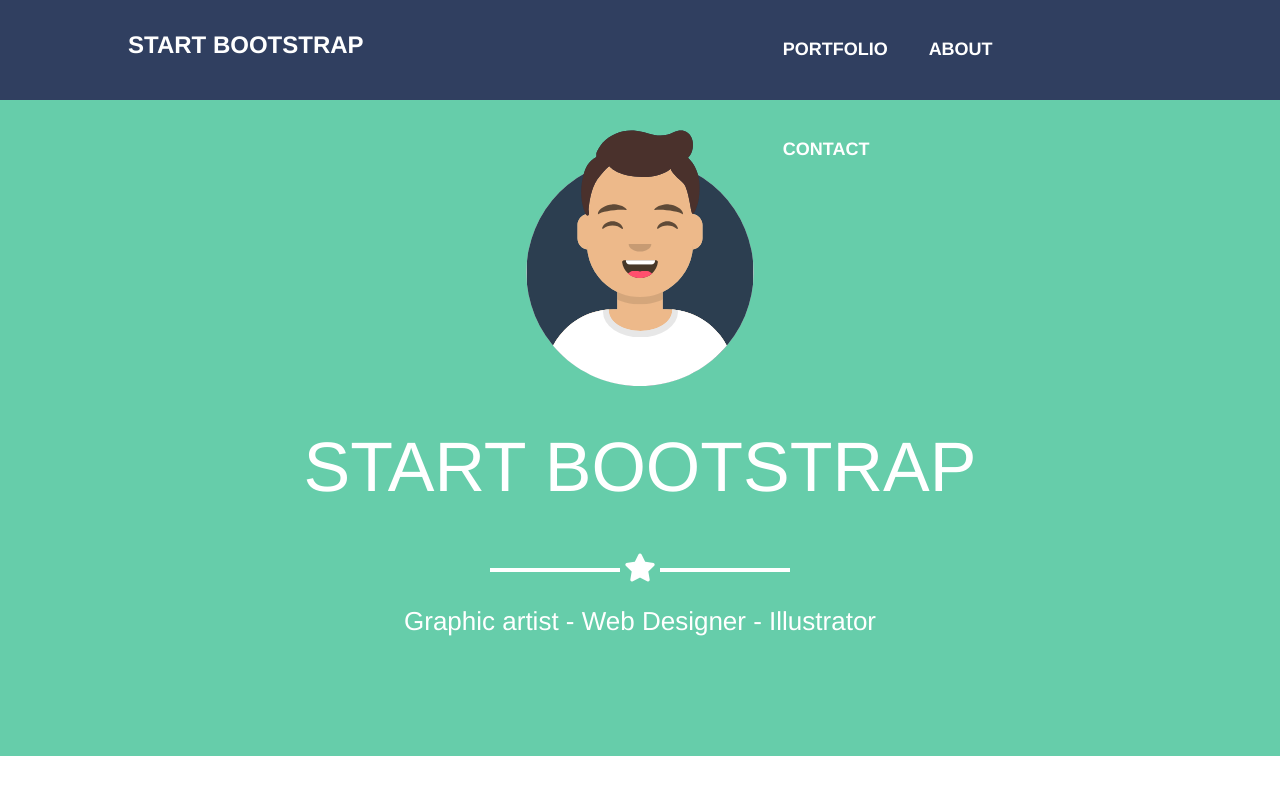
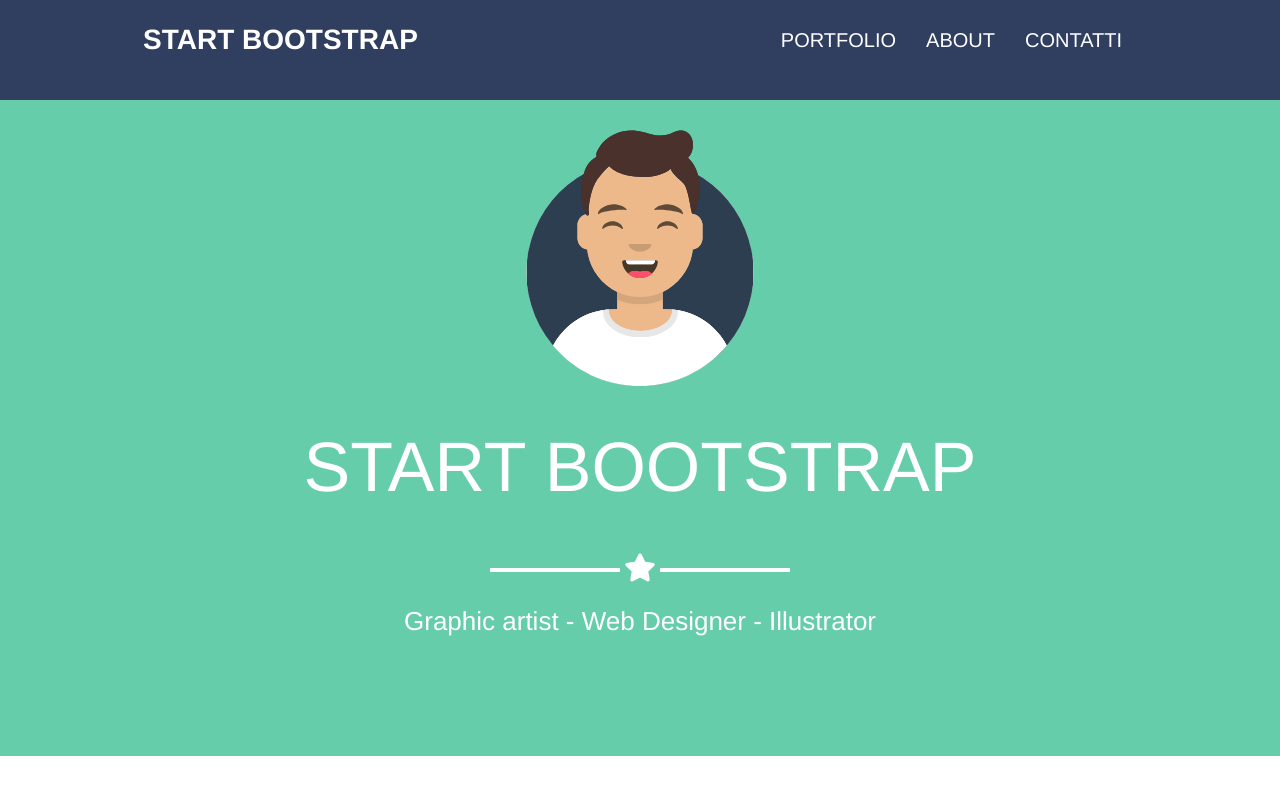
Before and after one commit to Margherita-Gugliandolo/html-css-bootstrap-freelancer, a plain HTML site: page index.html in a window 1280 px wide. Shown: the top 800 px of the page. Drawn offline with nearby package versions, Linux system fonts and the light colour scheme.

Commit message:
Bootstrap-Freelancer/Margherita
menu impostato di base..dettagli da

```diff
--- a/css/style.css
+++ b/css/style.css
@@ -5,13 +5,29 @@
   z-index: 999;
   width:100%;
   height:100px;
-  line-height: 100px;
   top:0;
   left:0;
   padding:0 10%;
 }
 
-li{
+.navbar-default .navbar-brand{
+  color:#fff;
+  font-size: 28px;
+  font-weight: bolder;
+  line-height: 50px;
+}
+.navbar-default{
+  border:none;
+  background-color: rgba(0, 0, 0, 0);
+}
+
+.navbar-default .navbar-nav>li>a{
+  color:#fff;
+  font-size: 20px;
+  line-height: 50px;
+}
+
+/* li{
   display: inline-block;
   margin-right: 10%;
   line-height: 80px;
@@ -20,7 +36,7 @@ a{
   color:#fff;
   font-size: 18px;
   font-weight: bold;
-}
+} */
 
 #navdx a:hover{
   color:rgb(74, 154, 129);
--- a/index.html
+++ b/index.html
@@ -12,25 +12,44 @@
    <link rel="stylesheet" href="https://maxcdn.bootstrapcdn.com/bootstrap/3.3.7/css/bootstrap.min.css" integrity="sha384-BVYiiSIFeK1dGmJRAkycuHAHRg32OmUcww7on3RYdg4Va+PmSTsz/K68vbdEjh4u" crossorigin="anonymous">
      <!-- stile css -->
     <link rel="stylesheet" href="css/style.css">
+    <!-- jquery -->
+    <script
+    src="https://code.jquery.com/jquery-3.5.1.slim.min.js"
+    integrity="sha256-4+XzXVhsDmqanXGHaHvgh1gMQKX40OUvDEBTu8JcmNs="
+    crossorigin="anonymous">
+    </script>
+     <!-- script javascript -->
+    <script src="https://maxcdn.bootstrapcdn.com/bootstrap/3.3.7/js/bootstrap.min.js" integrity="sha384-Tc5IQib027qvyjSMfHjOMaLkfuWVxZxUPnCJA7l2mCWNIpG9mGCD8wGNIcPD7Txa" crossorigin="anonymous"></script>
   </head>
   <body>
     <!-- logo+menu -->
     <header>
-      <div id="menu-fixed" class="container">
+      <div id="menu-fixed">
         <div class="row">
-          <!-- Logo -->
-          <div class="col-lg-6">
-           <h3 id="brand">START BOOTSTRAP</h3>
-          </div>
-  <!-- menu di destra -->
-          <div class="col-lg-5 col-lg-offset-1">
-            <nav id="navdx">
-              <ul>
-                <li><a href="#">PORTFOLIO</a></li>
-                <li><a href="#">ABOUT</a></li>
-                <li><a href="#">CONTACT</a></li>
-              </ul>
-            </nav>
+          <div class="col-xs-12">
+            <nav class="navbar navbar-default">
+             <div class="container-fluid">
+               <!-- Brand and toggle get grouped for better mobile display -->
+               <div class="navbar-header">
+                 <button type="button" class="navbar-toggle collapsed" data-toggle="collapse" data-target="#bs-example-navbar-collapse-1" aria-expanded="false">
+                   <span class="sr-only">Toggle navigation</span>
+                   <span class="icon-bar"></span>
+                   <span class="icon-bar"></span>
+                   <span class="icon-bar"></span>
+                 </button>
+                 <a class="navbar-brand" href="#">START BOOTSTRAP</a>
+               </div>
+
+               <!-- Collect the nav links, forms, and other content for toggling -->
+               <div class="collapse navbar-collapse" id="bs-example-navbar-collapse-1">
+                <ul class="nav navbar-nav navbar-right">
+                   <li><a href="#">PORTFOLIO</a></li>
+                   <li><a href="#">ABOUT</a></li>
+                   <li><a href="#">CONTATTI</a></li>
+                </ul>
+               </div><!-- /.navbar-collapse -->
+             </div><!-- /.container-fluid -->
+           </nav>
           </div>
         </div>
       </div>
```
